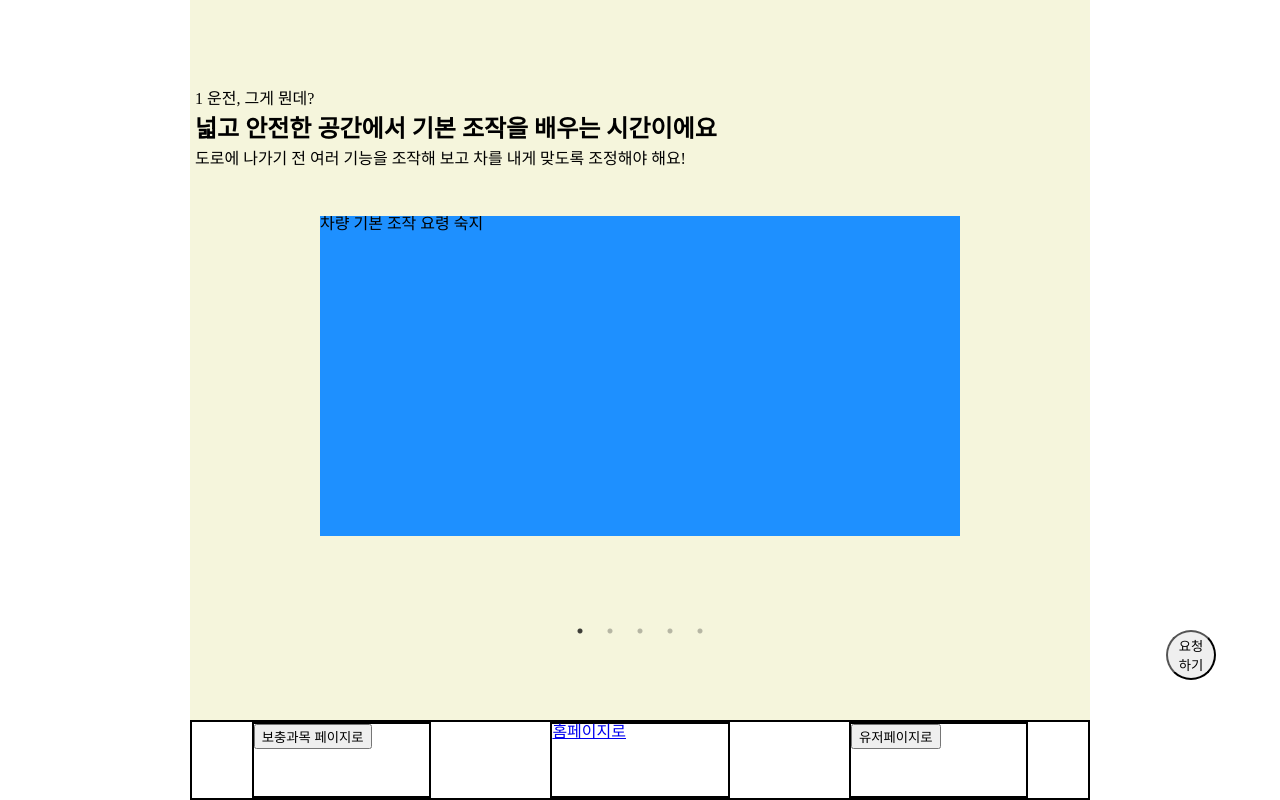
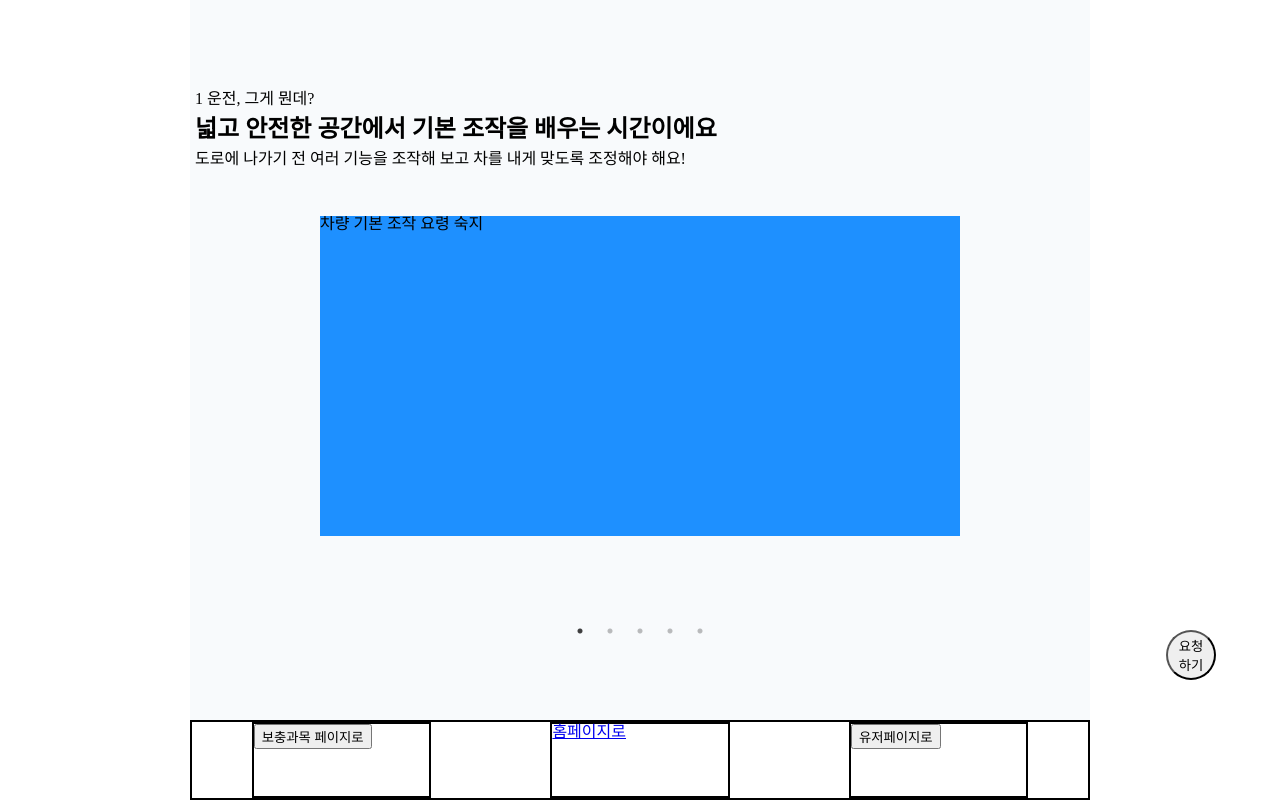
Before and after one commit to SWM-AtoZ/friendrive-client, a React (Create React App) app: page / in a window 1280 px wide. Built offline with nearby package versions, Linux system fonts and the light colour scheme; no server answers.

Commit message:
Change BackGround Color

```diff
--- a/src/App.css
+++ b/src/App.css
@@ -1,5 +1,5 @@
 .section_container{
     width: 100%;
     height: 90%;
-    background-color: beige;
+    background-color: #f8fafc;
 }
```
